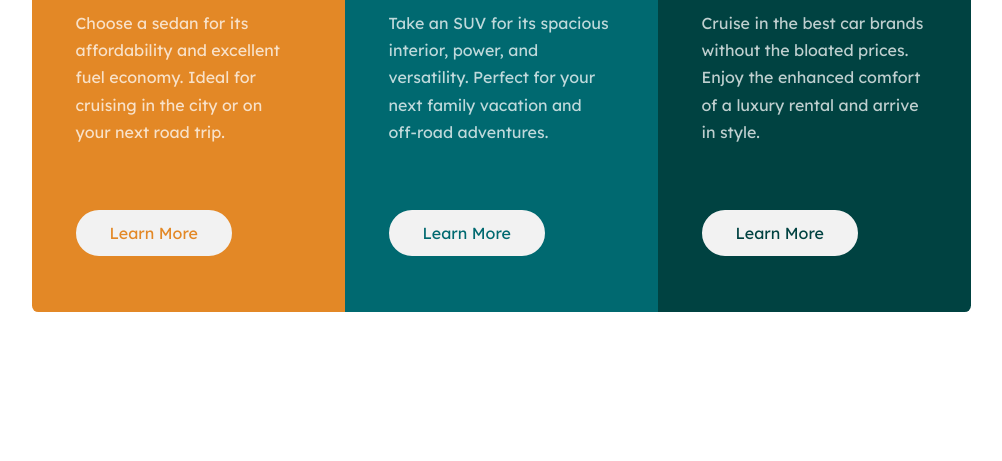
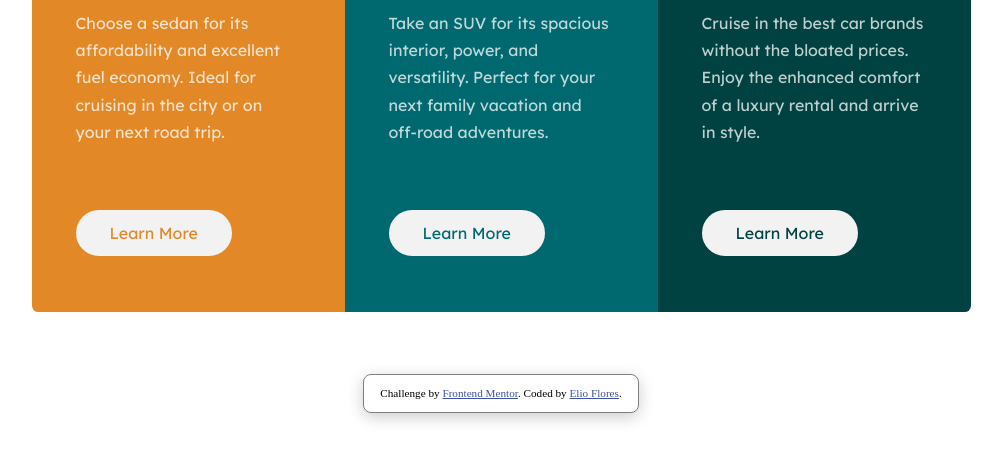
Before and after one commit to elioflo/ColumnsCardComponent, a plain HTML site: page index.html in a window 1280 px wide. Shown: the part 339-800 px from the top of the page, without its empty margins (139-1141 px from the left). Drawn offline with Linux system fonts and the light colour scheme.

Commit message:
Update README.md

```diff
--- /dev/null
+++ b/assets/styles/scss/components/_attribution.scss
@@ -0,0 +1,20 @@
+@import '../abstract/media-queries';
+.attribution {
+  padding: .75rem 1rem;
+  box-shadow: 0 .25rem 1rem rgba(black, .2);
+  border-radius: .5rem;
+  border: .1rem solid rgba(black, .5);
+  bottom: 3rem;
+  font-size: .7rem;
+  width: fit-content;
+  margin: auto;
+  text-align: center;
+
+  a {
+    color: hsl(228, 45%, 44%);
+  }
+
+  @include media-query($md-screen){
+    position: absolute;
+  }
+}
--- a/assets/styles/scss/components/_container.scss
+++ b/assets/styles/scss/components/_container.scss
@@ -2,6 +2,7 @@
 
 .container {
   min-height: 100vh;
+  position: relative;
 
   @include media-query($md-screen){
     display: flex;
--- a/assets/styles/scss/styles.scss
+++ b/assets/styles/scss/styles.scss
@@ -3,3 +3,4 @@
 @use 'base/reset';
 @use 'components/container';
 @use 'components/card';
+@use 'components/attribution';
--- a/index.html
+++ b/index.html
@@ -4,163 +4,11 @@
   <meta charset="UTF-8">
   <meta name="viewport" content="width=device-width, initial-scale=1.0"> <!-- displays site properly based on user's device -->
 
-  <link rel="icon" type="image/png" sizes="32x32" href="./images/favicon-32x32.png">
+  <link rel="icon" type="image/png" sizes="32x32" href="./assets/images/favicon-32x32.png">
 
   <title>Frontend Mentor | 3-column preview card component</title>
 
   <link rel="stylesheet" href="./assets/styles/css/styles.css">
-
-  <!-- Feel free to remove these styles or customise in your own stylesheet 👍 -->
-  <!-- <style>
-
-    .attribution {
-      padding-bottom: 20px;
-      font-size: 11px;
-      text-align: center;
-      position: absolute;
-      bottom: 25px;
-    }
-    .attribution a { color: hsl(228, 45%, 44%); }
-
-    :root {
-      --sedans-color: hsl(31, 77%, 52%);
-      --suvs-color: hsl(184, 100%, 22%);
-      --luxury-color: hsl(179, 100%, 13%);
-      --lightgray-color: hsl(0, 0%, 95%);
-      --white-color: hsla(0, 0%, 100%, 0.75);
-    }
-
-    * {
-      box-sizing: border-box;
-      margin: 0;
-      padding: 0;
-    }
-
-    body {
-      min-height: 100vh;
-      display: flex;
-      justify-content: center;
-      align-items: center;
-      font-family: 'Lexend Deca', sans-serif;
-      background-color: var(--lightgray-color);
-    }
-
-    .container {
-      display: flex;
-      margin: auto;
-    }
-
-    .card {
-      width: 305px;
-      height: 500px;
-      padding: 0 40px 0 40px;
-    }
-
-    .sedans {
-      background: url("./images/icon-sedans.svg") 40px 50px no-repeat var(--sedans-color);
-      border-radius: 10px 0 0 10px;
-    }
-    .suvs {
-      background: url("./images/icon-suvs.svg") 40px 50px no-repeat var(--suvs-color);
-    }
-    .luxury {
-      background: url("./images/icon-luxury.svg") 40px 50px no-repeat var(--luxury-color);
-      border-radius: 0 10px 10px 0;
-    }
-
-    .title {
-      margin-top: 130px;
-      text-transform: uppercase;
-      font-family: 'Big Shoulders Display', cursive;
-      color: var(--lightgray-color);
-      font-size: 40px;
-    }
-
-    .paragraph {
-      margin-top: 25px;
-      color: var(--white-color);
-      line-height: 25px;
-    }
-
-    .btn {
-      margin-top: 75px;
-      width: 140px;
-      height: 50px;
-      border-radius: 40px;
-      border: none;
-      background-color: var(--lightgray-color);
-      font-family: 'Lexend Deca', sans-serif;
-    }
-
-    .btn:hover {
-      border: 2px solid var(--lightgray-color);
-      color: var(--lightgray-color);
-      cursor: pointer;
-    }
-
-    .btn-luxery {
-      color: var(--luxury-color);
-    }
-
-    .btn-luxery:hover {
-      background-color: var(--luxury-color);
-    }
-
-    .btn-suvs {
-      color: var(--suvs-color);
-    }
-
-    .btn-suvs:hover {
-      background-color: var(--suvs-color);
-    }
-
-    .btn-sedans {
-      color: var(--sedans-color);
-    }
-
-    .btn-sedans:hover {
-      background-color: var(--sedans-color);
-    }
-
-    @media screen and (max-width: 915px) {
-      .sedans {
-        background: url("./images/icon-sedans.svg") 50px 47px no-repeat var(--sedans-color);
-        border-radius: 10px 10px 0 0;
-      }
-      .suvs {
-        background: url("./images/icon-suvs.svg") 50px 47px no-repeat var(--suvs-color);
-      }
-
-      .luxury {
-        background: url("./images/icon-luxury.svg") 50px 47px no-repeat var(--luxury-color);
-        border-radius: 0 0 10px 10px;
-      }
-      .container {
-        flex-direction: column;
-        margin: 90px auto;
-      }
-      .card {
-        height: 440px;
-        width: 325px;
-        padding: 50px 50px 0 50px;
-      }
-      .title {
-        margin-top: 75px;
-      }
-      .paragraph {
-        font-size: 14.5px;
-      }
-      .btn {
-        margin-top: 25px;
-      }
-
-      .attribution {
-        bottom: -785px;
-      }
-    }
-
-
-  </style> -->
 </head>
 <body class="container">
   <section class="card card--sedans">
@@ -182,9 +30,9 @@
     <a class="card__btn">Learn More</a>
   </section>
 
-  <!-- <div class="attribution">
+  <div class="attribution">
     Challenge by <a href="https://www.frontendmentor.io?ref=challenge" target="_blank">Frontend Mentor</a>.
-    Coded by <a href="#">Elio Flores</a>.
-  </div> -->
+    Coded by <a href="https://elioflo.github.io/elioflo/" target="_blank">Elio Flores</a>.
+  </div>
 </body>
 </html>
```
Also changed, not shown: assets/styles/css/styles.css, screenshot.png (added), 4 other files.
